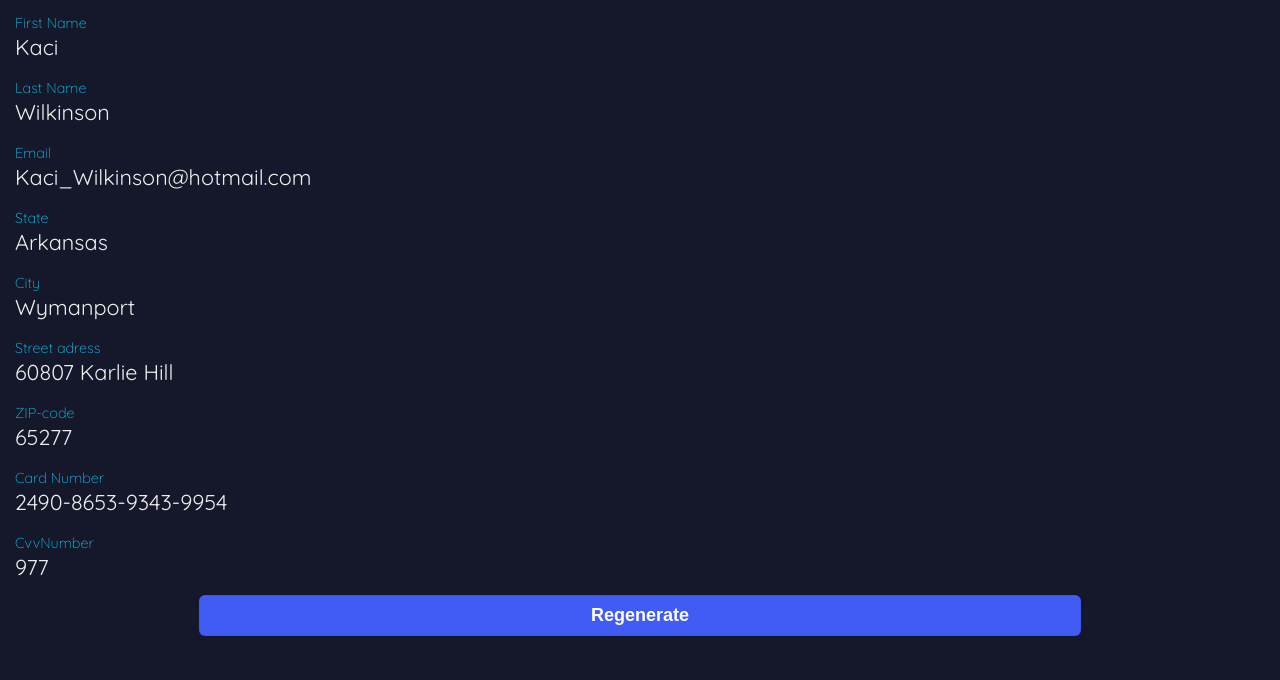
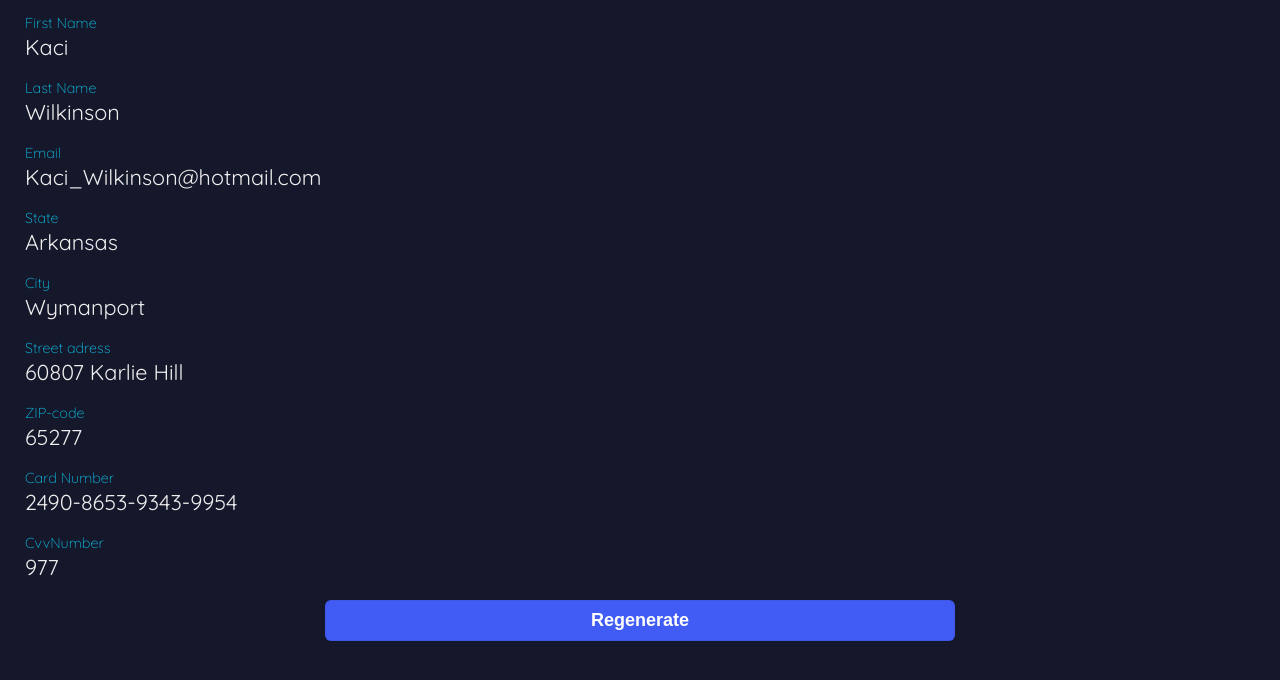
Before and after one commit to octagony/data-verse, a Vue app: page / in a window 1280 px wide. Shown: the top 680 px of the page. Built offline with nearby package versions, Linux system fonts and the light colour scheme.

Commit message:
[FIX] Fixed styles in components

```diff
--- a/main.css
+++ b/main.css
@@ -18,5 +18,4 @@ body {
   background-color: #15172b;
   color: #eee;
   min-width: 450px;
-  padding: 10px;
 }
--- a/src/App.vue
+++ b/src/App.vue
@@ -24,5 +24,6 @@ const updateData = () => {
   display: flex;
   flex-direction: column;
   gap: 15px;
+  padding: 5px 10px;
 }
 </style>
--- a/src/components/GenerateButton.vue
+++ b/src/components/GenerateButton.vue
@@ -21,10 +21,16 @@ button {
   font-size: 1rem;
   line-height: 1.15;
   transition: all 0.2s, box-shadow 0.08s ease-in;
-  width: 70%;
+  width: 50%;
   margin: 0 auto;
   padding: 10px;
   font-weight: 700;
+}
+
+button:hover {
+  box-shadow: rgba(50, 50, 93, 0.1) 0 0 0 1px inset, rgba(50, 50, 93, 0.2) 0 6px 15px 0,
+    rgba(0, 0, 0, 0.1) 0 2px 2px 0, rgba(50, 151, 211, 0.3) 0 0 0 4px;
+  scale: 1.1;
 }
 
 button:focus {
```
